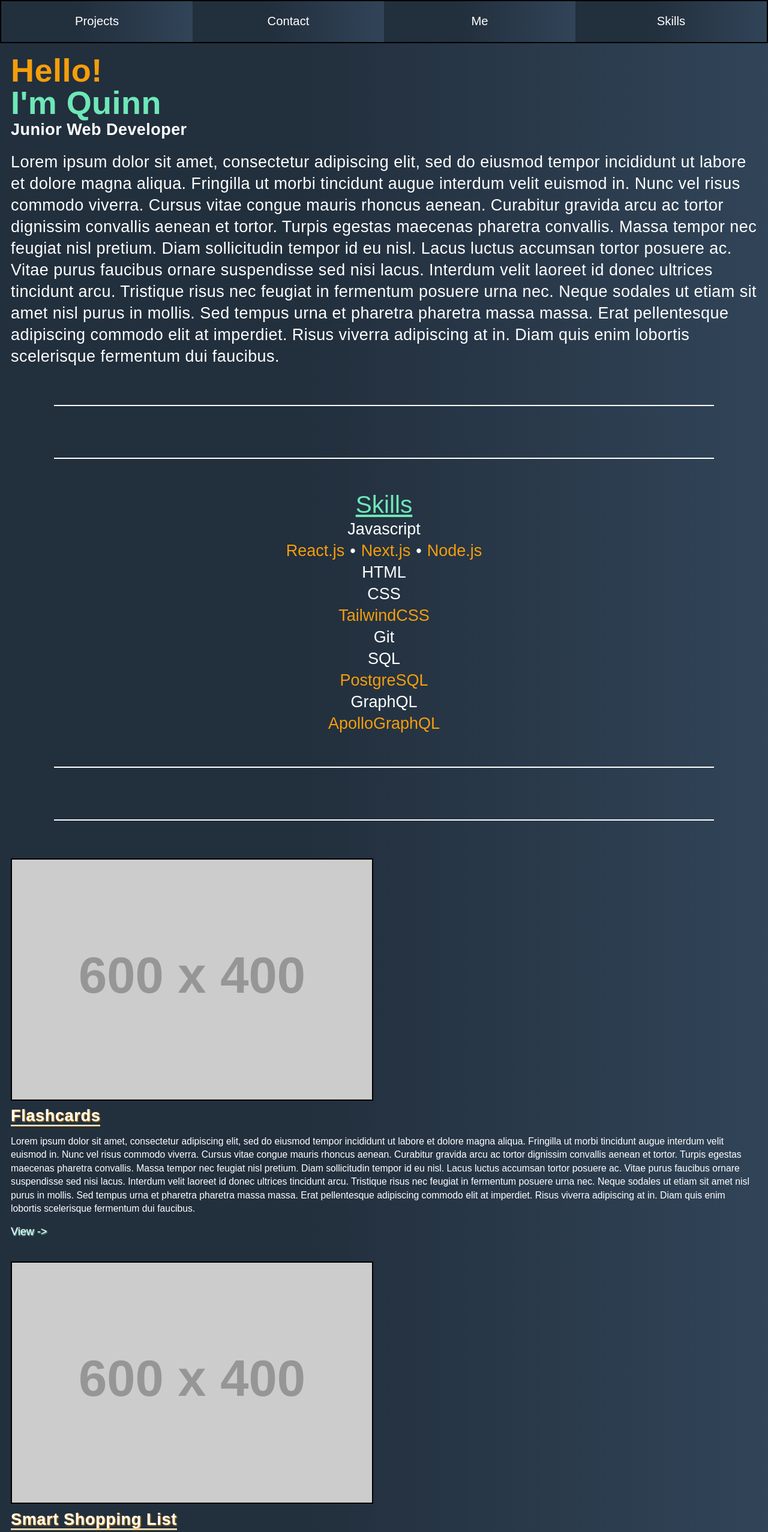
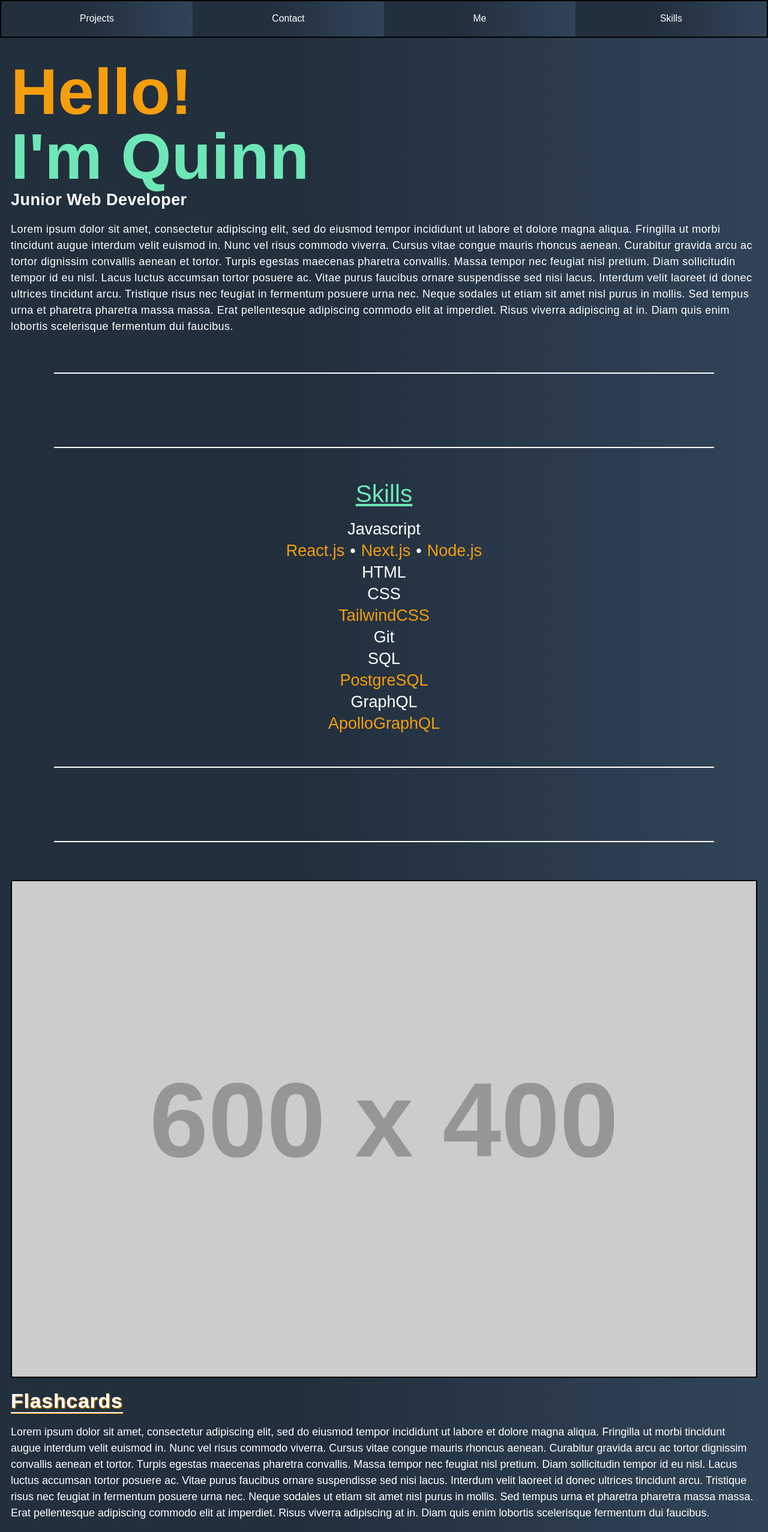
Before and after one commit to QMaximillian/quinn-personal-website, a Next.js app: page / in a window 1280 px wide. Shown: the top 2554 px of the page at 60% size. Built offline with nearby package versions, Linux system fonts and the light colour scheme; a web font is replaced by a local one.

Commit message:
Add new styling to all homepage components for  tailwind styles

```diff
--- a/components/Contact.js
+++ b/components/Contact.js
@@ -1,6 +1,6 @@
 import * as React from 'react'
 import PropTypes from 'prop-types'
-import SocailLinkList from './SocailLinkList'
+import SocialLinkList from './SocialLinkList'
 
 function Contact() {
   const emailRef = React.useRef()
@@ -33,18 +33,18 @@ function Contact() {
 
   return (
     <div className="w-full flex flex-col justify-center items-center">
-      <p>Click to Copy Email</p>
+      <p className="text-base sm:text-base">Click to Copy Email</p>
       <address className="w-full">
         <button
           type="button"
           ref={emailRef}
           onClick={() => copyTextToClipBoard(emailRef.current.innerText)}
           onKeyDown={() => copyTextToClipBoard(emailRef.current.innerText)}
-          className="bg-green-600 w-full text-center p-2 self-center"
+          className="bg-green-600 sm:h-12 w-full text-center p-2 self-center text-base sm:text-lg"
         >
           quinnlashinsky@gmail.com
         </button>
-        <SocailLinkList />
+        <SocialLinkList />
       </address>
     </div>
   )
--- a/components/DeveloperInfo.js
+++ b/components/DeveloperInfo.js
@@ -7,16 +7,16 @@ function DeveloperInfo() {
       style={{ background: 'var(--primary-gradient)' }}
       className=" text-white p-4 w-full tracking-wide font-bold flex flex-col justify-center items-center"
     >
-      <div className="w-full">
-        <h1 className="text-yellow-500 text-5xl">
+      <div className="w-full pt-4">
+        <h1 className="text-yellow-500 text-5xl sm:text-8xl">
           Hello!
           <div className="text-green-300">I&apos;m Quinn</div>
         </h1>
 
-        <div className="text-xl md:text-2xl font-semibold">
+        <div className="text-lg sm:text-2xl font-semibold">
           Junior Web Developer
         </div>
-        <div className="mt-4 sm:text-2xl font-light ">{lorem}</div>
+        <p className="pt-2 sm:pt-4 text-base font-light">{lorem}</p>
       </div>
     </div>
   )
--- a/components/Navigation.js
+++ b/components/Navigation.js
@@ -4,7 +4,7 @@ import NavigationLink from './NavigationLink'
 
 function Navigation() {
   return (
-    <nav className="flex w-full text-white text-xs border-2  border-black">
+    <nav className="flex w-full text-white text-xs sm:text-sm border-2  border-black">
       <NavigationLink href="/#projects" text="Projects" />
       <NavigationLink href="/#contact" text="Contact" />
       <NavigationLink href="/#me" text="Me" />
--- a/components/NavigationLink.js
+++ b/components/NavigationLink.js
@@ -10,7 +10,7 @@ function NavigationLink({ text, href }) {
         style={{
           background: 'var(--primary-gradient)',
         }}
-        className="w-full py-4 sm:min-w-min md:text-lg text-center hover:text-green-300 hover:border-green-300 focus:text-green-300 focus:border-green-300 active:text-green-300 active:border-green-300"
+        className="w-full py-4 sm:min-w-min text-center hover:text-green-300 hover:border-green-300 focus:text-green-300 focus:border-green-300 active:text-green-300 active:border-green-300"
       >
         {text}
       </a>
--- a/components/ProjectPeak.js
+++ b/components/ProjectPeak.js
@@ -8,14 +8,14 @@ function ProjectPeak({ image, name, description, href }) {
     <div className="h-full w-full p-4">
       <div className="w-full">
         <img
-          className="max-w-full border-2 border-black"
+          className="min-w-full border-2 border-black"
           alt={image.primary.alt}
           src={'https://dummyimage.com/600x400/000/fff' || image.primary.src}
         />
       </div>
-      <div className="pt-1">
+      <div className="pt-1 sm:pt-4">
         <span
-          className="font-extrabold text-2xl leading-relaxed tracking-wide  border-b-2"
+          className="font-extrabold text-2xl sm:text-3xl leading-relaxed tracking-wide  border-b-2"
           style={{
             textShadow: '1px 1px 2px orange',
             boxShadow: '0px 1px orange',
@@ -24,10 +24,12 @@ function ProjectPeak({ image, name, description, href }) {
           {name}
         </span>
       </div>
-      <p className="text-sm pt-2">{lorem || description}</p>
+      <p className="text-sm sm:text-base font-light pt-1 sm:pt-4">
+        {lorem || description}
+      </p>
       <Link href={href}>
         <a
-          className="mt-3 block"
+          className="inline-block mt-3 block sm:text-xl"
           style={{ textShadow: '1px 1px 2px aquamarine' }}
         >
           View ->
--- a/components/SectionBreak.js
+++ b/components/SectionBreak.js
@@ -3,7 +3,7 @@ import PropTypes from 'prop-types'
 
 function SectionBreak({ children }) {
   return (
-    <div className="p-2 my-10 mx-20 h-20 border-white border-t-2 border-b-2">
+    <div className="p-2 my-10 mx-20 h-20 sm:h-28 border-white border-t-2 border-b-2">
       {children}
     </div>
   )
--- a/components/Skills.js
+++ b/components/Skills.js
@@ -4,12 +4,13 @@ import skills from '../skills.json'
 export default function Skills() {
   return (
     <>
-      <div className="text-2xl md:text-4xl text-green-300 underline">
+      <div className="text-2xl sm:text-4xl text-green-300 underline">
         Skills
       </div>
+      <div className="flex flex-col justify-center items-center pt-1 sm:pt-4">
         {skills.map((skill) => {
           return (
-          <div className="text-lg sm:text-2xl text-white" key={skill.name}>
+            <div className="text-lg sm:text-2xl text-white " key={skill.name}>
               <ul className="text-center">{skill.name}</ul>
               <div className="w-full flex">
                 {skill.frameworks?.map((framework, i) => (
@@ -27,6 +28,7 @@ export default function Skills() {
             </div>
           )
         })}
+      </div>
     </>
   )
 }
--- a/components/SocailLinkList.js
+++ b/components/SocialLinkList.js
@@ -6,14 +6,14 @@ import {
   faDev,
 } from '@fortawesome/free-brands-svg-icons'
 
-function SocailLinkList() {
+function SocialLinkList() {
   return (
     <div className="flex justify-center items-center my-2">
       <a
         href="https://github.com/QMaximillian"
         target="_blank"
         rel="noreferrer"
-        className="w-8"
+        className="w-8 sm:w-10"
       >
         <FontAwesomeIcon icon={faGithubSquare} />
       </a>
@@ -22,7 +22,7 @@ function SocailLinkList() {
         href="https://twitter.com/quinn_max_codes"
         target="_blank"
         rel="noreferrer"
-        className="w-8 mx-2"
+        className="w-8 sm:w-10 mx-2 sm:mx-3"
       >
         <FontAwesomeIcon icon={faTwitterSquare} />
       </a>
@@ -30,7 +30,7 @@ function SocailLinkList() {
         href="https://dev.to/qmaximillian"
         target="_blank"
         rel="noreferrer"
-        className="w-8"
+        className="w-8 sm:w-10"
       >
         <FontAwesomeIcon icon={faDev} />
       </a>
@@ -38,5 +38,5 @@ function SocailLinkList() {
   )
 }
 
-SocailLinkList.displayName = 'SocailLinkList'
-export default SocailLinkList
+SocialLinkList.displayName = 'SocialLinkList'
+export default SocialLinkList
```
Lines whose indentation alone changed are shown as unchanged.
